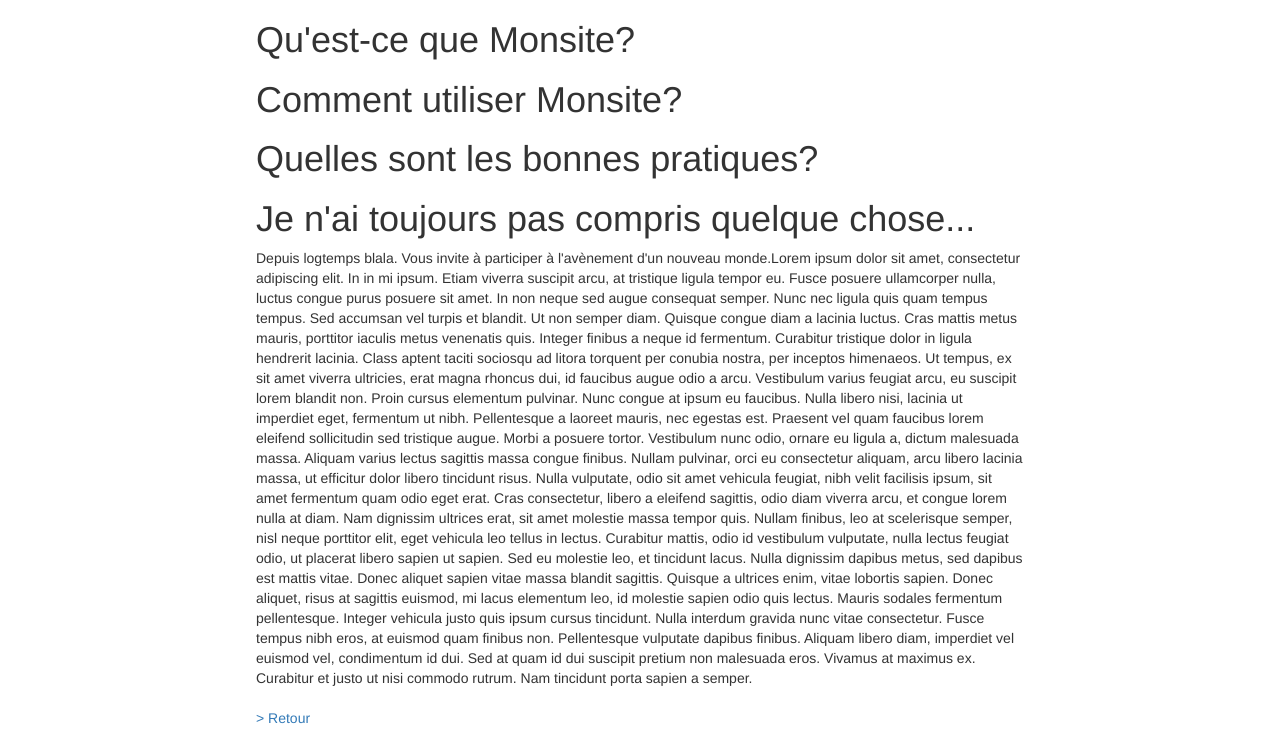
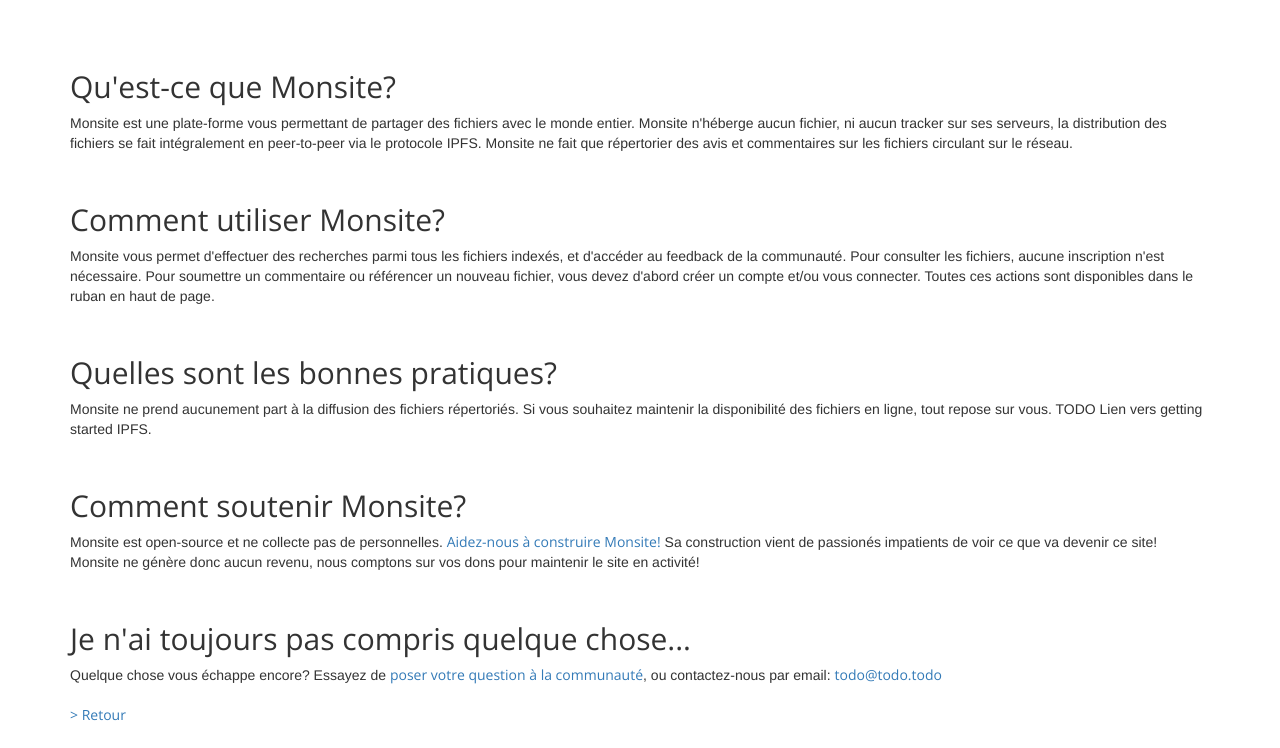
Before and after one commit to PaulCombal/SiteNeedAName, a PHP site: page /a-propos.php in a window 1280 px wide. Shown: the part 52-800 px from the top of the page. Run offline with PHP 8.4, Linux system fonts and the light colour scheme; some libraries are stand-ins or nearby versions.

Commit message:
Started filling in the about page. Truly needs images and branding though

```diff
--- a/http/a-propos.php
+++ b/http/a-propos.php
@@ -30,6 +30,8 @@
 <head>
 	<title>MONSITE - À propos</title>
 	<?php include "parts/general_head_includes.php"; ?>
+	<link href="https://fonts.googleapis.com/css?family=Open+Sans:300,400" rel="stylesheet">
+	<link href="css/custom_about.css" rel="stylesheet">
 </head>
 <body>
 
@@ -38,23 +40,29 @@
 		include "./parts/header.php";
 	?>
 
-<div class="mainWrapper">
+	<div class="container">
 
-	<h1>Qu'est-ce que Monsite?</h1>
+		<h2>Qu'est-ce que Monsite?</h2>
 
-	<h1>Comment utiliser Monsite?</h1>
+		Monsite est une plate-forme vous permettant de partager des fichiers avec le monde entier. Monsite n'héberge aucun fichier, ni aucun tracker sur ses serveurs, la distribution des fichiers se fait intégralement en peer-to-peer via le protocole IPFS. Monsite ne fait que répertorier des avis et commentaires sur les fichiers circulant sur le réseau.
 
-	<h1>Quelles sont les bonnes pratiques?</h1>
+		<h2>Comment utiliser Monsite?</h2>
 
-	<h1>Je n'ai toujours pas compris quelque chose...</h1>
+		Monsite vous permet d'effectuer des recherches parmi tous les fichiers indexés, et d'accéder au feedback de la communauté. Pour consulter les fichiers, aucune inscription n'est nécessaire. Pour soumettre un commentaire ou référencer un nouveau fichier, vous devez d'abord créer un compte et/ou vous connecter. Toutes ces actions sont disponibles dans le ruban en haut de page.
 
-	Depuis logtemps blala. Vous invite à participer à l'avènement d'un nouveau monde.Lorem ipsum dolor sit amet, consectetur adipiscing elit. In in mi ipsum. Etiam viverra suscipit arcu, at tristique ligula tempor eu. Fusce posuere ullamcorper nulla, luctus congue purus posuere sit amet. In non neque sed augue consequat semper. Nunc nec ligula quis quam tempus tempus. Sed accumsan vel turpis et blandit. Ut non semper diam. Quisque congue diam a lacinia luctus. Cras mattis metus mauris, porttitor iaculis metus venenatis quis. Integer finibus a neque id fermentum. Curabitur tristique dolor in ligula hendrerit lacinia. Class aptent taciti sociosqu ad litora torquent per conubia nostra, per inceptos himenaeos. Ut tempus, ex sit amet viverra ultricies, erat magna rhoncus dui, id faucibus augue odio a arcu. Vestibulum varius feugiat arcu, eu suscipit lorem blandit non. Proin cursus elementum pulvinar. Nunc congue at ipsum eu faucibus.
+		<h2>Quelles sont les bonnes pratiques?</h2>
 
-	Nulla libero nisi, lacinia ut imperdiet eget, fermentum ut nibh. Pellentesque a laoreet mauris, nec egestas est. Praesent vel quam faucibus lorem eleifend sollicitudin sed tristique augue. Morbi a posuere tortor. Vestibulum nunc odio, ornare eu ligula a, dictum malesuada massa. Aliquam varius lectus sagittis massa congue finibus. Nullam pulvinar, orci eu consectetur aliquam, arcu libero lacinia massa, ut efficitur dolor libero tincidunt risus. Nulla vulputate, odio sit amet vehicula feugiat, nibh velit facilisis ipsum, sit amet fermentum quam odio eget erat.
+		Monsite ne prend aucunement part à la diffusion des fichiers répertoriés. Si vous souhaitez maintenir la disponibilité des fichiers en ligne, tout repose sur vous. TODO Lien vers getting started IPFS.
 
-	Cras consectetur, libero a eleifend sagittis, odio diam viverra arcu, et congue lorem nulla at diam. Nam dignissim ultrices erat, sit amet molestie massa tempor quis. Nullam finibus, leo at scelerisque semper, nisl neque porttitor elit, eget vehicula leo tellus in lectus. Curabitur mattis, odio id vestibulum vulputate, nulla lectus feugiat odio, ut placerat libero sapien ut sapien. Sed eu molestie leo, et tincidunt lacus. Nulla dignissim dapibus metus, sed dapibus est mattis vitae. Donec aliquet sapien vitae massa blandit sagittis. Quisque a ultrices enim, vitae lobortis sapien. Donec aliquet, risus at sagittis euismod, mi lacus elementum leo, id molestie sapien odio quis lectus.
+		<h2>Comment soutenir Monsite?</h2>
 
-	Mauris sodales fermentum pellentesque. Integer vehicula justo quis ipsum cursus tincidunt. Nulla interdum gravida nunc vitae consectetur. Fusce tempus nibh eros, at euismod quam finibus non. Pellentesque vulputate dapibus finibus. Aliquam libero diam, imperdiet vel euismod vel, condimentum id dui. Sed at quam id dui suscipit pretium non malesuada eros. Vivamus at maximus ex. Curabitur et justo ut nisi commodo rutrum. Nam tincidunt porta sapien a semper.
+		Monsite est open-source et ne collecte pas de personnelles. <a href="http://github.com/TODO" target="_blank">Aidez-nous à construire Monsite!</a> Sa construction vient de passionés impatients de voir ce que va devenir ce site! Monsite ne génère donc aucun revenu, nous comptons sur vos dons pour maintenir le site en activité!<br />
+
+		<!-- TODO img donate -->
+
+		<h2>Je n'ai toujours pas compris quelque chose...</h2>
+
+		Quelque chose vous échappe encore? Essayez de <a href="http://reddit.com/todo" target="_blank">poser votre question à la communauté</a>, ou contactez-nous par email: <a href="mailto:todo@todo.todo">todo@todo.todo</a>
 
 		<br />
 		<br />
@@ -62,9 +70,5 @@
 		<a href="javascript:history.back()">> Retour</a>
 	</div>
 
-<?php
-	ob_end_flush();
-?>
-
 </body>
 </html>
--- /dev/null
+++ b/http/css/custom_about.css
@@ -0,0 +1,8 @@
+h2 {
+	font-weight: 300;
+	margin-top: 50px;
+}
+
+.container * {
+	font-family: "Open Sans";
+}
```
Lines whose indentation alone changed are shown as unchanged.
